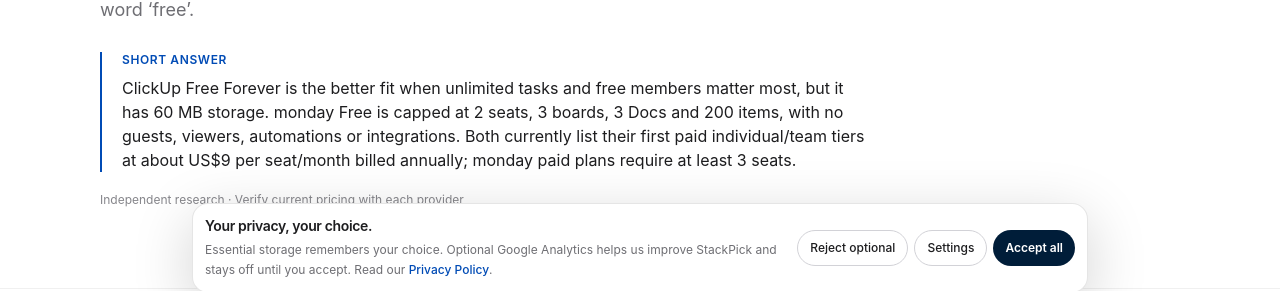
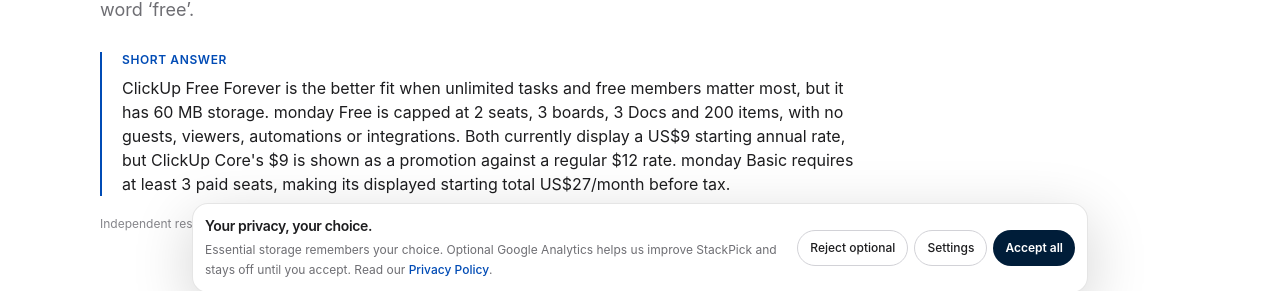
Before and after one commit to LinukaBandara/StackPick, a Next.js app: page /best/clickup-vs-monday in a window 1280 px wide. Shown: the part 483-774 px from the top of the page. Built offline with nearby package versions, Linux system fonts and the light colour scheme; no server answers.

Commit message:
Clarify paid plan promo and minimum-seat costs

```diff
--- a/app/best/clickup-vs-monday/page.tsx
+++ b/app/best/clickup-vs-monday/page.tsx
@@ -13,8 +13,8 @@ export default function Page() {
       title="ClickUp vs monday.com"
       slug="clickup-vs-monday"
       intro="ClickUp and monday.com both let teams shape how work is tracked, but their free tiers suit different constraints: ClickUp emphasizes unlimited tasks and members with 60 MB of storage, while monday Work Management Free allows two seats, three boards, three Docs and 200 total items. Compare the actual workflow and upgrade point, not just the word ‘free’."
-      quickAnswer="ClickUp Free Forever is the better fit when unlimited tasks and free members matter most, but it has 60 MB storage. monday Free is capped at 2 seats, 3 boards, 3 Docs and 200 items, with no guests, viewers, automations or integrations. Both currently list their first paid individual/team tiers at about US$9 per seat/month billed annually; monday paid plans require at least 3 seats."
-      pricingNote="US plan details checked November 7, 2026. ClickUp's first paid tier is now Core at US$9/user/month billed yearly (not the older Unlimited name/price). monday Work Management Basic is US$9/seat/month billed annually and paid plans have a three-seat minimum. Prices exclude applicable tax; check current billing and exact product (Work Management vs CRM/Dev/Service) for your region."
+      quickAnswer="ClickUp Free Forever is the better fit when unlimited tasks and free members matter most, but it has 60 MB storage. monday Free is capped at 2 seats, 3 boards, 3 Docs and 200 items, with no guests, viewers, automations or integrations. Both currently display a US$9 starting annual rate, but ClickUp Core's $9 is shown as a promotion against a regular $12 rate. monday Basic requires at least 3 paid seats, making its displayed starting total US$27/month before tax."
+      pricingNote="US plan details checked November 7, 2026. ClickUp's first paid tier is now Core, displayed at a promotional US$9/user/month billed yearly against a listed regular US$12 rate (not the older Unlimited name/price). monday Work Management Basic is US$9/seat/month billed annually, with a three-seat minimum (US$27/month at the displayed rate before tax). Prices exclude applicable tax; check current billing and exact product (Work Management vs CRM/Dev/Service) for your region."
       tools={[
         { name: "ClickUp", bestFor: "Teams that want a configurable workspace spanning tasks, documentation and project views.", freeOption: "Free Forever lists unlimited tasks and free members, 60 MB storage and one form; several advanced features are trials, so validate sharing and feature needs.", tradeoff: "Many configuration options can lead to inconsistent spaces or fields unless someone owns the workspace standards.", url: "https://clickup.com/" },
         { name: "monday.com", bestFor: "Teams that prefer visual boards and status-driven workflows that can be adapted to different processes.", freeOption: "Free Work Management allows two seats, three boards, three Docs, 200 total items and 500 MB storage; it has no guests/viewers, automations or integrations.", tradeoff: "Paid plans have a three-seat minimum, and automation/reporting requirements can push a small team to a paid tier.", url: "https://monday.com/" },
```
